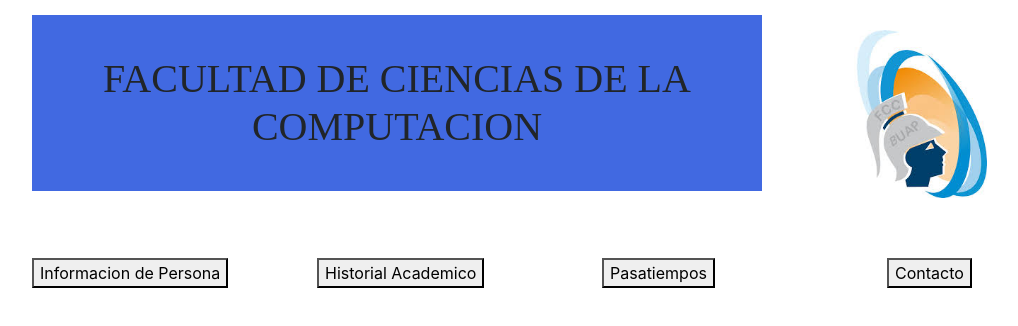
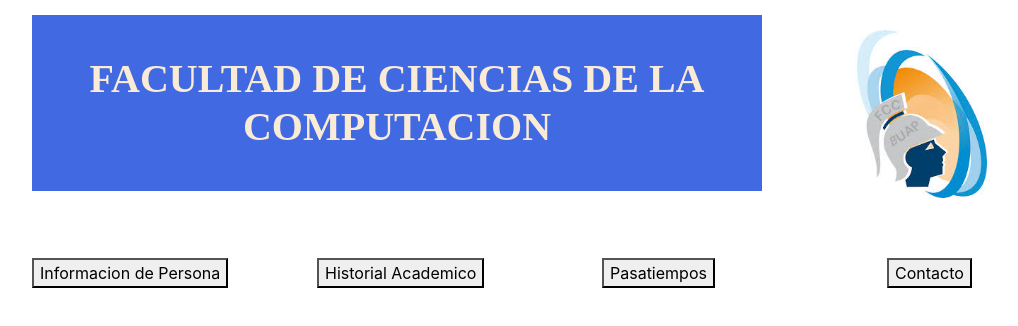
Before and after one commit to oldageek/Desarrollo-Web, a plain HTML site: page index.html in a window 1280 px wide. Shown: the whole page, without its empty margins (68-1086 px from the left). Drawn offline with Linux system fonts and the light colour scheme.

Commit message:
Titulo
Estilos a nuestro titulo

```diff
--- a/index.html
+++ b/index.html
@@ -20,7 +20,9 @@
             background: royalblue;
             text-align: center;
             font-family: 'Time New Roman';
+            font-weight: bold;
             padding: 1em;
+            color: antiquewhite;
         }
 
         .row>div {
```
